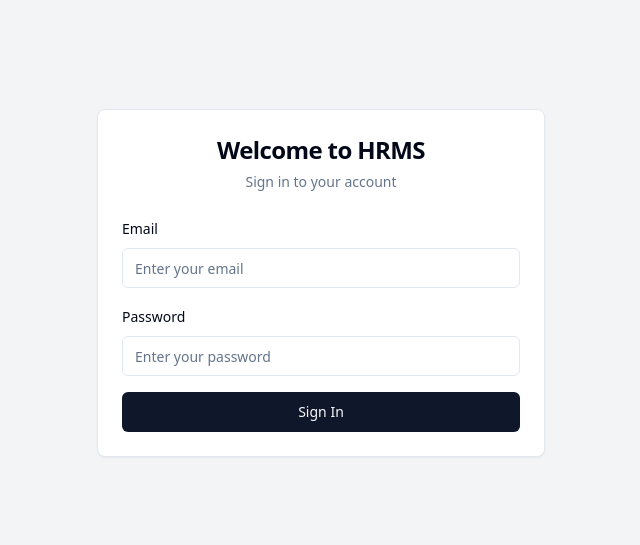
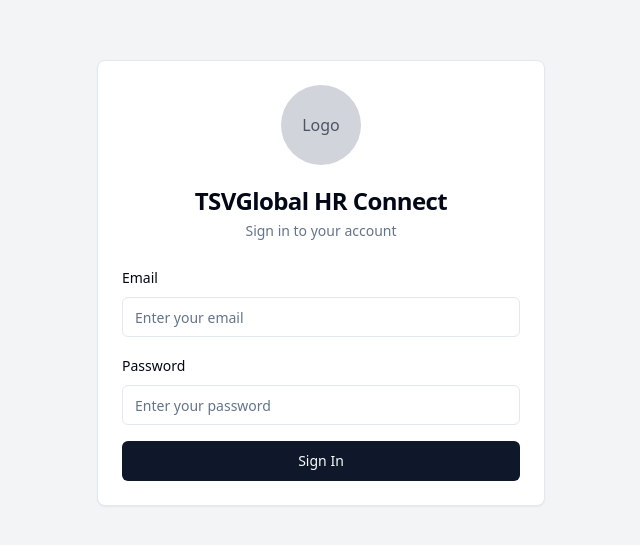
Before and after one commit to GPT-Engineer-App/tsvglobal-hrconnect, a React (Vite) app: page /login in a window 1280 px wide. Shown: the part 117-662 px from the top of the page, without its empty margins (319-959 px from the left). Built offline with nearby package versions, Linux system fonts and the light colour scheme.

Commit message:
Add branding to login screen
Include the name "TSVGlobal HR Connect" and a placeholder for the logo on the login page.
[skip gpt_engineer]

```diff
--- a/src/pages/LoginPage.jsx
+++ b/src/pages/LoginPage.jsx
@@ -29,8 +29,14 @@ const LoginPage = () => {
   return (
     <div className="min-h-screen flex items-center justify-center bg-gray-100">
       <Card className="w-full max-w-md">
-        <CardHeader>
-          <CardTitle className="text-2xl font-bold text-center">Welcome to HRMS</CardTitle>
+        <CardHeader className="space-y-1">
+          <div className="flex justify-center mb-4">
+            {/* Placeholder for logo */}
+            <div className="w-20 h-20 bg-gray-300 rounded-full flex items-center justify-center text-gray-600">
+              Logo
+            </div>
+          </div>
+          <CardTitle className="text-2xl font-bold text-center">TSVGlobal HR Connect</CardTitle>
           <CardDescription className="text-center">Sign in to your account</CardDescription>
         </CardHeader>
         <CardContent>
```
